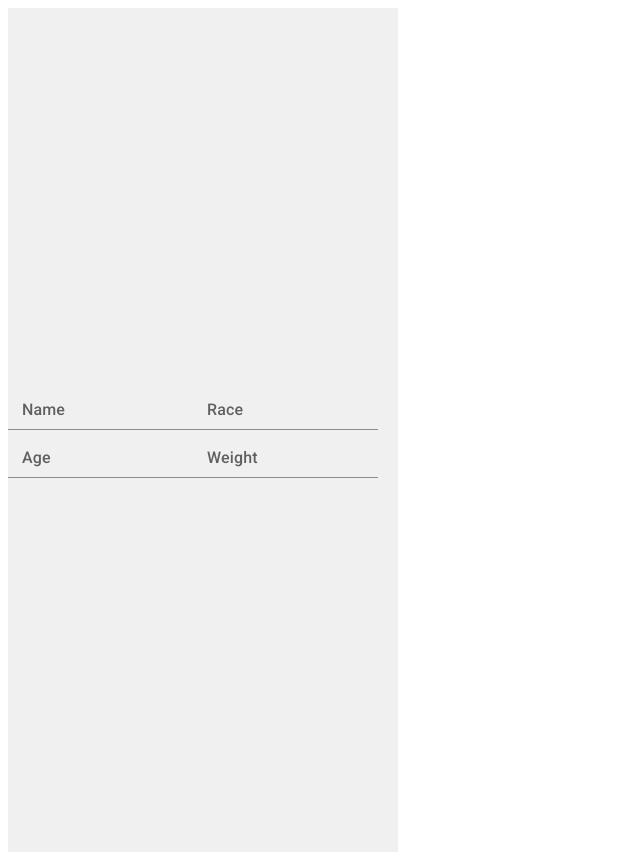
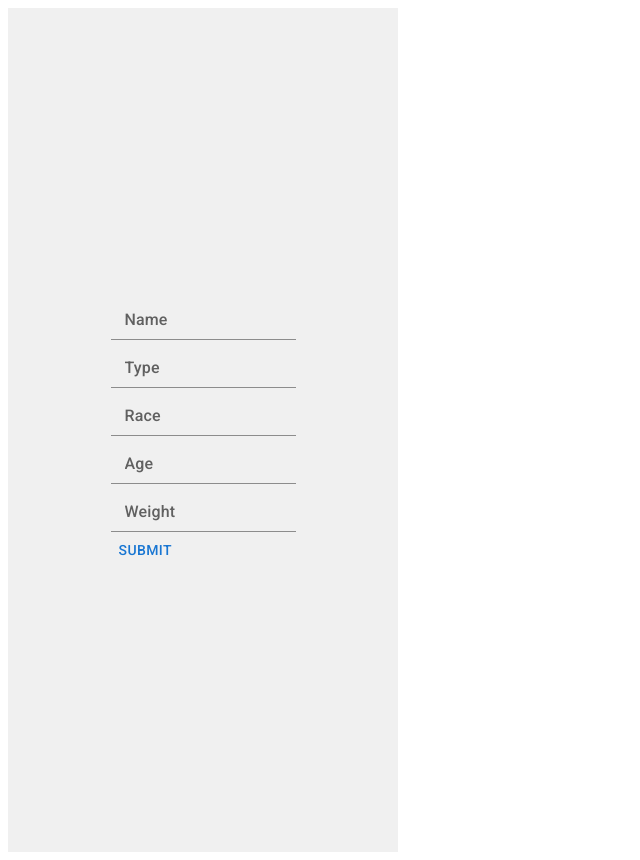
Before and after one commit to ardhitosen/frontend_pet_feeder, a React (Create React App) app: page /addpet in a window 1280 px wide. Shown: the whole page, without its empty margins (0-640 px from the left). Built offline with nearby package versions, Linux system fonts and the light colour scheme.

Commit message:
addpet belom selesai
error 422 pas post

```diff
--- a/src/AddPet.js
+++ b/src/AddPet.js
@@ -1,32 +1,85 @@
 import React, {useState,useEffect} from 'react';
-import { Button, FormControl, Input, InputLabel, Dialog, DialogActions, DialogContent, DialogContentText, DialogTitle} from '@mui/material';
-
+import { FormGroup, FormControl, Input, InputLabel, Button, DialogActions, DialogContent, DialogContentText, DialogTitle} from '@mui/material';
+import axios from 'axios';
+import { redirect, useNavigate } from 'react-router-dom';
 
 const AddPet = () => {
-    console.log("JUAN");
+    const navigate = useNavigate();
+    const deviceID= 1 //|| localStorage.getItem('deviceID');
+    const [formData, setFormData] = useState({
+        nama: '',
+        berat: 0,
+        tipe_hewan: '',
+        ras_hewan: '',
+        umur: 0,
+      });
+
+    const insertPet = async (formData) => {
+        const response = await axios.post(`http://localhost:8000/pet/${deviceID}`, formData);
+        if (response.status === 201) {
+            navigate('/Pet');
+        } else {
+            navigate('/addPet');
+        }
+    };
+
+    const handleSubmit = async (event) => {
+        event.preventDefault();
+        await insertPet(formData);
+    };
+
     return (
         <div className="container">
-            <div>
+            <form onSubmit={handleSubmit}>
+                <FormGroup>
                 <FormControl>
                     <InputLabel htmlFor="my-name">Name</InputLabel>
-                    <Input id="my-name" />
+                    <Input
+                    id="my-name"
+                    name="name"
+                    value={formData.name}
+                    onChange={(event) => setFormData({ ...formData, name: event.target.value })}
+                    />
+                </FormControl>
+                <FormControl>
+                    <InputLabel htmlFor="my-race">Type</InputLabel>
+                    <Input
+                    id="my-race"
+                    name="race"
+                    value={formData.race}
+                    onChange={(event) => setFormData({ ...formData, tipe_hewan: event.target.value })}
+                    />
                 </FormControl>
                 <FormControl>
                     <InputLabel htmlFor="my-race">Race</InputLabel>
-                    <Input id="my-race" />
+                    <Input
+                    id="my-race"
+                    name="race"
+                    value={formData.race}
+                    onChange={(event) => setFormData({ ...formData, ras_hewan: event.target.value })}
+                    />
                 </FormControl>
                 <FormControl>
                     <InputLabel htmlFor="my-age">Age</InputLabel>
-                    <Input id="my-age" />
+                    <Input
+                    id="my-age"
+                    name="age"
+                    value={formData.age}
+                    onChange={(event) => setFormData({ ...formData, umur: event.target.value })}
+                    />
                 </FormControl>
                 <FormControl>
                     <InputLabel htmlFor="my-weight">Weight</InputLabel>
-                    <Input id="my-weight" />
+                    <Input
+                    id="my-weight"
+                    name="weight"
+                    value={formData.weight}
+                    onChange={(event) => setFormData({ ...formData, berat: event.target.value })}
+                    />
                 </FormControl>
-                {/* <Button onClick={handleClose}>Cancel</Button> */}
-                {/* <Button onClick={handleClose}>Submit</Button> */}
-                {/* <NavBawah value={value} onChange={handleChange} /> */}
-            </div>
+                </FormGroup>
+                <Button type="submit">Submit</Button>
+            </form>
         </div>
     );
 };
--- a/src/Devices.js
+++ b/src/Devices.js
@@ -23,9 +23,8 @@ const Devices = () => {
     console.log(user_id);
     const GetDevices = async() => {
         try{
-            console.log("TES");
+          console.log("TES");
           const response = await axios.get(`http://localhost:8000/device/${user_id}`);
-
           setDevices(response.data);
           console.log(devices);
         } catch(error){
--- a/src/Pet.js
+++ b/src/Pet.js
@@ -13,7 +13,7 @@ import '@fontsource/roboto/500.css';
 import NavBawah from './NavBawah';
 import { alignProperty } from '@mui/material/styles/cssUtils';
 import { AlignHorizontalCenter, AlignHorizontalLeft } from '@mui/icons-material';
-import { FormHelperText, FormControl, Input, InputLabel, Dialog, DialogActions, DialogContent, DialogContentText, DialogTitle} from '@mui/material';
+import { FormGroup, FormControl, Input, InputLabel, Dialog, DialogActions, DialogContent, DialogContentText, DialogTitle} from '@mui/material';
 
 const PetFeederPage = () => {
   const deviceID= localStorage.getItem('deviceID');
@@ -172,6 +172,7 @@ const PetFeederPage = () => {
           <DialogContentText>
             Please put in your pet Biodata:
           </DialogContentText>
+          <FormGroup>
             <FormControl>
               <InputLabel htmlFor="my-name">Name</InputLabel>
               <Input id="my-name" />
@@ -192,6 +193,7 @@ const PetFeederPage = () => {
               <InputLabel htmlFor="my-tipe">Type</InputLabel>
               <Input id="my-tipe" />
             </FormControl>
+          </FormGroup>
         </DialogContent>
         <DialogActions>
           <Button onClick={handleClose}>Cancel</Button>
```
Lines whose indentation alone changed are shown as unchanged.
